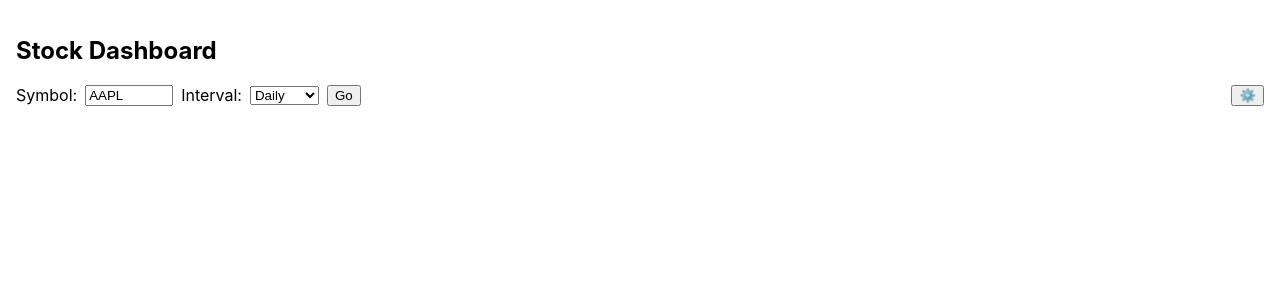
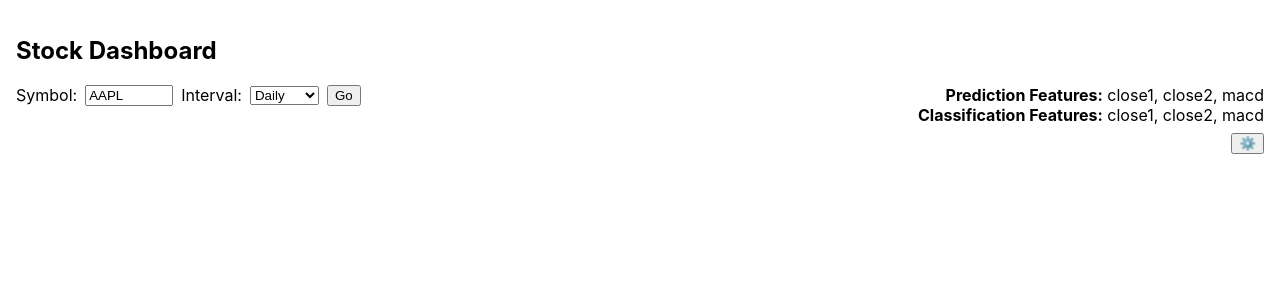
Before and after one commit to tgshannon/stock-dashboard, a React (Create React App) app in the folder client/: page / in a window 1280 px wide. Shown: the top 300 px of the page. Built offline with nearby package versions, Linux system fonts and the light colour scheme.

Commit message:
dynamic features

```diff
--- a/client/src/App.js
+++ b/client/src/App.js
@@ -1,7 +1,8 @@
 import React, { useState } from 'react';
 import axios from 'axios';
 import {
-  LineChart, Line, XAxis, YAxis, CartesianGrid, Tooltip, ResponsiveContainer, Legend
+  LineChart, Line, XAxis, YAxis, CartesianGrid, Tooltip,
+  ResponsiveContainer, Legend, Scatter
 } from 'recharts';
 import Modal from 'react-modal';
 
@@ -18,7 +19,6 @@ const App = () => {
   const [mape, setMape] = useState(null);
   const [accuracy, setAccuracy] = useState(null);
   const [labelCounts, setLabelCounts] = useState(null);
-
   const [actionInfo, setActionInfo] = useState(null);
   const [isModalOpen, setIsModalOpen] = useState(false);
 
@@ -40,16 +40,21 @@ const App = () => {
           classFeatures: classificationFeatures.join(',')
         }
       });
-console.log('🧾 Full API response:', res.data);
 
       const { data, mape, accuracy, labelCounts, actionInfo } = res.data;
 
-      setChartData(data);
+      const enhancedData = data.map(d => ({
+        ...d,
+        close_buy: d.action === 'buy' ? d.close : null,
+        close_hold: d.action === 'hold' ? d.close : null,
+        close_sell: d.action === 'sell' ? d.close : null
+      }));
+
+      setChartData(enhancedData);
       setMape(mape);
       setActionInfo(actionInfo);
-      setAccuracy?.(accuracy);
-      setLabelCounts?.(labelCounts);
-
+      setAccuracy(accuracy);
+      setLabelCounts(labelCounts);
     } catch (err) {
       console.error('Fetch error:', err);
     }
@@ -57,19 +62,21 @@ console.log('🧾 Full API response:', res.data);
 
   const handleGo = () => {
     if (!symbol || !interval) return;
-
     if (predictionFeatures.length === 0 || classificationFeatures.length === 0) {
       alert('Please select at least one feature for both prediction and classification.');
       return;
     }
-
     fetchData();
   };
+
+  const buyMarkers = chartData.filter(d => d.action === 'buy');
+  const sellMarkers = chartData.filter(d => d.action === 'sell');
 
   return (
     <div style={{ padding: '1rem' }}>
       <h2>Stock Dashboard</h2>
-      <div style={{ display: 'flex', alignItems: 'center', gap: '0.5rem' }}>
+      <div style={{ display: 'flex', alignItems: 'flex-start', justifyContent: 'space-between' }}>
+        <div style={{ display: 'flex', gap: '0.5rem', alignItems: 'center' }}>
           <label>Symbol:</label>
           <input value={symbol} onChange={e => setSymbol(e.target.value.toUpperCase())} style={{ width: 80 }} />
 
@@ -80,26 +87,27 @@ console.log('🧾 Full API response:', res.data);
           </select>
 
           <button onClick={handleGo}>Go</button>
-
-        <button onClick={() => setIsModalOpen(true)} style={{ marginLeft: 'auto' }}>⚙️</button>
         </div>
 
-      <div style={{ marginTop: '1rem' }}>
-        {mape && (
-          <div><strong>MAPE:</strong> {mape.toFixed(4)}</div>
+        <div style={{ display: 'flex', flexDirection: 'column', alignItems: 'flex-end' }}>
+          {predictionFeatures.length > 0 && (
+            <div><strong>Prediction Features:</strong> {predictionFeatures.join(', ')}</div>
           )}
+          {mape != null && <div><strong>MAPE:</strong> {mape.toFixed(4)}</div>}
+          {classificationFeatures.length > 0 && (
+            <div><strong>Classification Features:</strong> {classificationFeatures.join(', ')}</div>
+          )}
+          {accuracy != null && <div><strong>Accuracy:</strong> {(accuracy * 100).toFixed(2)}%</div>}
           {actionInfo && (
-          <div><strong>Action:</strong> {actionInfo.label} (Confidence: {(actionInfo.confidence * 100).toFixed(1)}%)</div>
-        )}
-        {accuracy != null && (
-          <div><strong>Accuracy:</strong> {(accuracy * 100).toFixed(2)}%</div>
+            <div><strong>Action:</strong> {actionInfo.label} ({(actionInfo.confidence * 100).toFixed(1)}%)</div>
           )}
           {labelCounts && (
             <div>
-            <strong>Labels:</strong>
-            {' '}Buy: {labelCounts.buy}, Hold: {labelCounts.hold}, Sell: {labelCounts.sell}
+              Buy: {labelCounts.buy}, Hold: {labelCounts.hold}, Sell: {labelCounts.sell}
             </div>
           )}
+          <button onClick={() => setIsModalOpen(true)} style={{ marginTop: '0.5rem' }}>⚙️</button>
+        </div>
       </div>
 
       {chartData.length > 0 && (
@@ -108,15 +116,40 @@ console.log('🧾 Full API response:', res.data);
             <CartesianGrid stroke="#ccc" />
             <XAxis dataKey="date" />
             <YAxis domain={['auto', 'auto']} yAxisId="left" />
-            <YAxis orientation="right" yAxisId="right" domain={[0, 100]}/>
-            <Tooltip />
+            <YAxis orientation="right" yAxisId="right" domain={[0, 100]} />
+            <Tooltip
+              content={({ active, payload, label }) => {
+                if (!active || !payload || payload.length === 0) return null;
+                const dataPoint = payload[0].payload;
+                return (
+                  <div style={{ backgroundColor: 'white', border: '1px solid #ccc', padding: '0.5rem' }}>
+                    <div><strong>{label}</strong></div>
+                    {payload.map((entry, idx) => (
+                      <div key={idx} style={{ color: entry.color }}>
+                        {entry.name}: {typeof entry.value === 'number' ? entry.value.toFixed(2) : entry.value}
+                      </div>
+                    ))}
+                    {dataPoint.action && (
+                      <div><strong>Class:</strong> {dataPoint.action}</div>
+                    )}
+                    {dataPoint.confidence != null && (
+                      <div><strong>Confidence:</strong> {(dataPoint.confidence * 100).toFixed(1)}%</div>
+                    )}
+                  </div>
+                );
+              }}
+            />
             <Legend />
-            <Line dataKey="close" stroke="#8884d8" dot={false} name="Close" yAxisId="left" />
+
+            <Line dataKey="close_buy" stroke="green" dot={false} strokeWidth={2} name="Close (Buy)" yAxisId="left" />
+            <Line dataKey="close_hold" stroke="gray" dot={false} strokeWidth={2} name="Close (Hold)" yAxisId="left" />
+            <Line dataKey="close_sell" stroke="red" dot={false} strokeWidth={2} name="Close (Sell)" yAxisId="left" />
             <Line dataKey="predicted" stroke="#ff7300" dot={false} name="Predicted" yAxisId="left" />
             <Line dataKey="bb_upper" stroke="#00C49F" dot={false} name="BB Upper" yAxisId="left" />
             <Line dataKey="bb_lower" stroke="#FFBB28" dot={false} name="BB Lower" yAxisId="left" />
             <Line dataKey="rsi" stroke="#888888" dot={false} name="RSI" yAxisId="right" />
-
+            <Scatter data={buyMarkers} dataKey="close" yAxisId="left" fill="green" shape="triangle" name="Buy" />
+            <Scatter data={sellMarkers} dataKey="close" yAxisId="left" fill="red" shape="triangle" name="Sell" />
           </LineChart>
         </ResponsiveContainer>
       )}
```
Also changed, not shown: 1 other file (tests, documents, lock files or other folders). Lines whose indentation alone changed are shown as unchanged.
